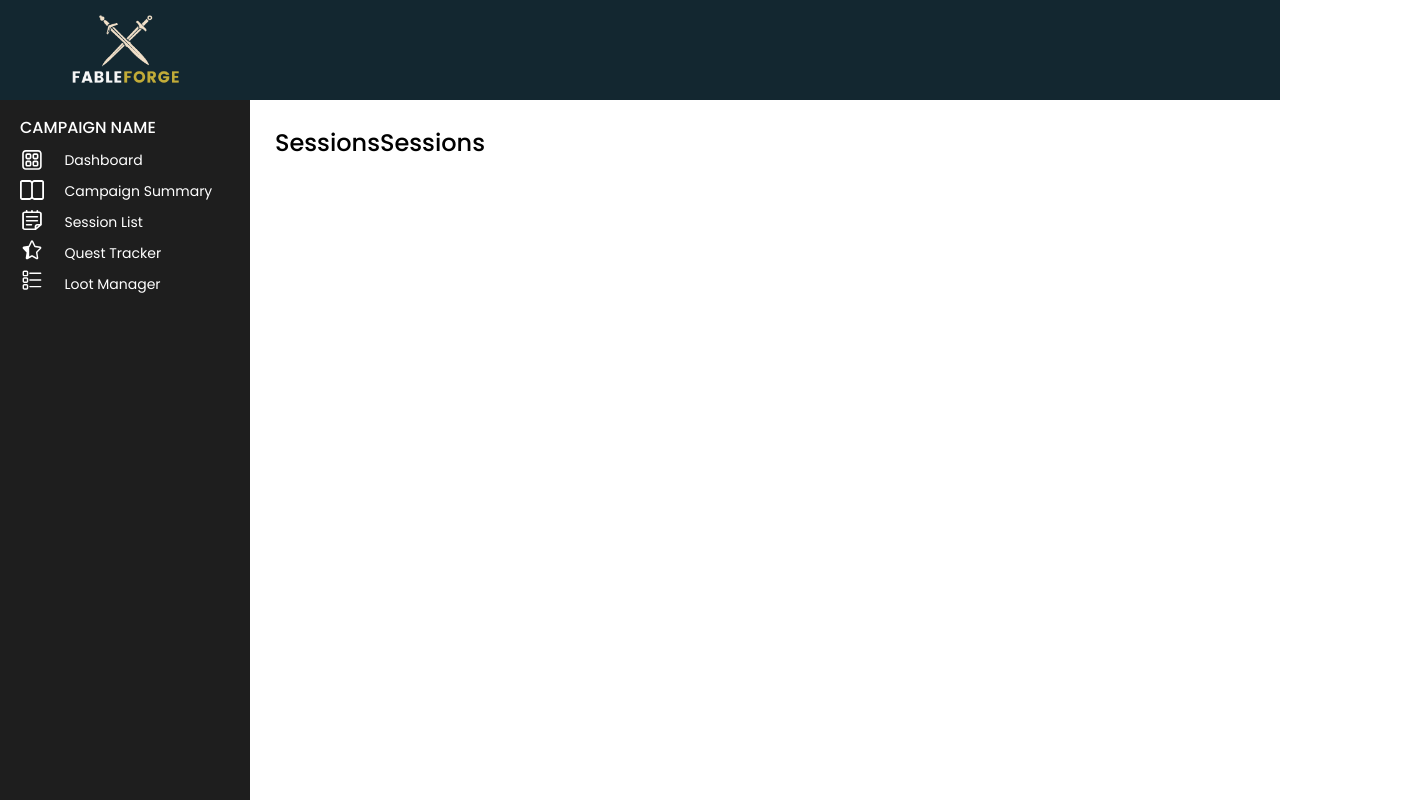
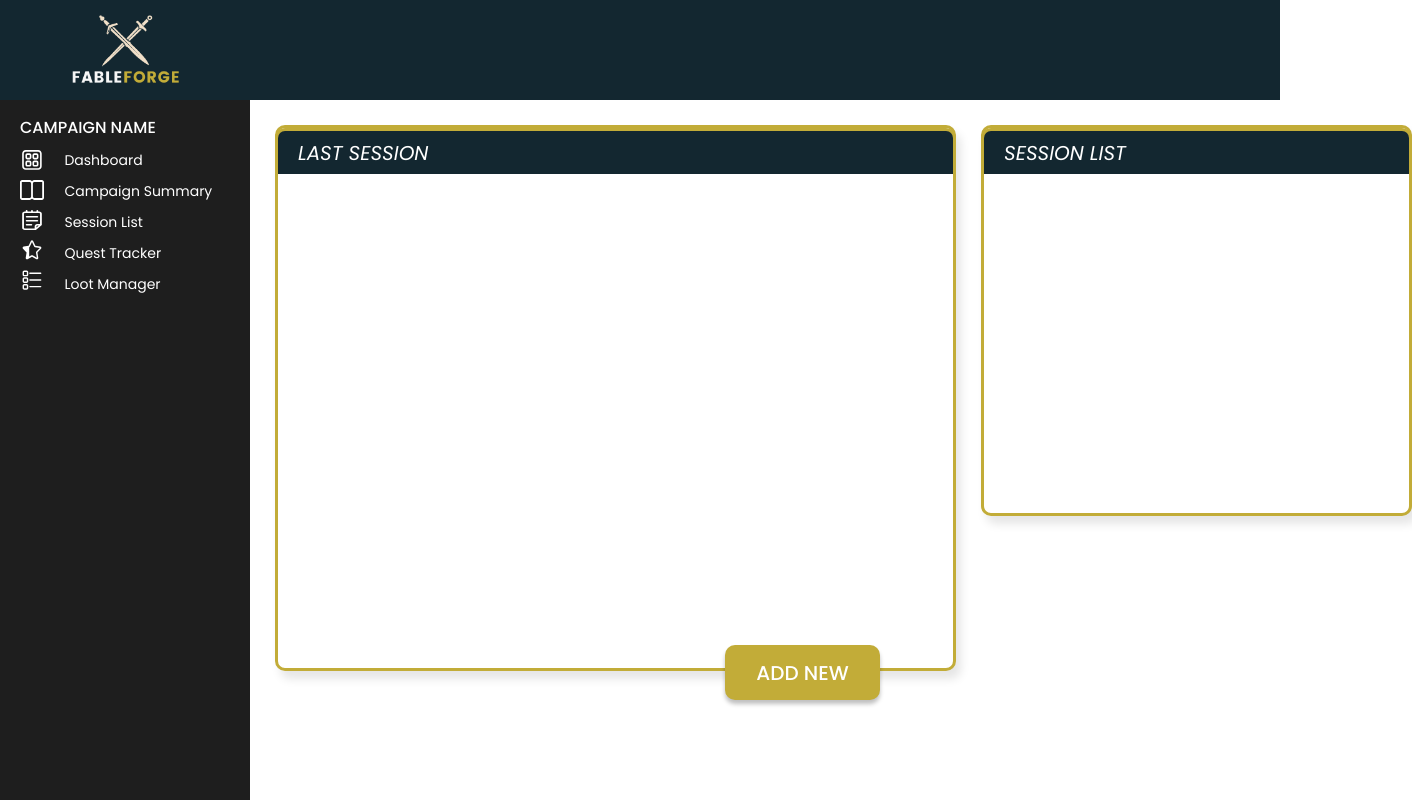
Before and after one commit to alliebourden/fableforge, a React (Vite) app: page /session-list in a window 1280 px wide. Shown: the whole page, 1412 px wide, since content can reach past the window. Built offline with nearby package versions, Linux system fonts and the light colour scheme.

Commit message:
style - general styling for session-list page components

```diff
--- a/src/App.css
+++ b/src/App.css
@@ -212,6 +212,117 @@
   margin-left: 275px;
 }
 
+.recent-session {
+  display: flex;
+  flex-direction: column;
+  align-items: center;
+  width: 675px;
+  height: 540px;
+  flex-shrink: 0;
+  border-radius: 10px;
+  border: 3px solid #c2ac38;
+  background: #fff;
+  box-shadow: 5px 8px 10px 0px rgba(0, 0, 0, 0.1);
+  z-index: 1;
+}
+
+.last-session-top {
+  text-transform: uppercase;
+  display: flex;
+  flex-direction: column;
+  width: 675px;
+  height: 43px;
+  border-radius: 10px 10px 0px 0px;
+  border-top: 3px solid #c2ac38;
+  border-right: 3px solid #c2ac38;
+  border-left: 3px solid #c2ac38;
+  background: #132730;
+  color: #ffffff;
+}
+
+.last-session-top p {
+  font-size: 20px;
+  font-style: italic;
+  font-weight: 500;
+  line-height: normal;
+  margin: 7px 0 0 20px;
+}
+
+.last-session-body {
+  margin: 10px 25px 0 25px;
+}
+
+.add-new-btn {
+  display: flex;
+  width: 155px;
+  height: 55px;
+  padding: 10px;
+  justify-content: center;
+  align-items: center;
+  gap: 10px;
+  flex-shrink: 0;
+  border-radius: 10px;
+  background: #c2ac38;
+  box-shadow: 0px 4px 4px 0px rgba(0, 0, 0, 0.25);
+  color: #fff;
+  font-family: Poppins;
+  font-size: 20px;
+  font-style: normal;
+  font-weight: 500;
+  line-height: normal;
+  border-style: none;
+  z-index: 2;
+  position: absolute;
+  margin: 520px 0 0 450px;
+}
+
+.all-sessions {
+  display: flex;
+  flex-direction: column;
+  align-items: center;
+  width: 425px;
+  height: 385px;
+  flex-shrink: 0;
+  border-radius: 10px;
+  border: 3px solid #c2ac38;
+  background: #fff;
+  box-shadow: 5px 8px 10px 0px rgba(0, 0, 0, 0.1);
+  margin-left: 25px;
+}
+
+.all-sessions-top {
+  text-transform: uppercase;
+  display: flex;
+  flex-direction: column;
+  width: 425px;
+  height: 43px;
+  border-radius: 10px 10px 0px 0px;
+  border-top: 3px solid #c2ac38;
+  border-right: 3px solid #c2ac38;
+  border-left: 3px solid #c2ac38;
+  background: #132730;
+  color: #ffffff;
+}
+
+.all-sessions-top p {
+  color: #fff;
+  font-family: Poppins;
+  font-size: 20px;
+  font-style: italic;
+  font-weight: 600;
+  line-height: normal;
+  margin: 7px 0 0 20px;
+}
+
+.session-list-body {
+  display: flex;
+  align-items: flex-start;
+}
+
+.session-list-body p {
+  margin: 10px 0 10px 0;
+}
+
 * {
   margin: 0;
 }
--- a/src/components/SessionEditor.jsx
+++ b/src/components/SessionEditor.jsx
@@ -106,7 +106,7 @@ const SessionEditor = () => {
 
   return (
     <div className="session-editor-content">
-      {JSON.stringify(sessions)}
+      {/* {JSON.stringify(sessions)} */}
       <form onSubmit={handleSubmit(onSubmit)} className="session-form">
         <div className="add-new-session">
           <p>Add New Session</p>
--- a/src/components/SessionList.jsx
+++ b/src/components/SessionList.jsx
@@ -6,28 +6,30 @@ const SessionList = () => {
   return (
     <div className="sessions">
       <div className="recent-session">
-        <h2>Sessions</h2>
-        <ul>
-          {sessions &&
-            sessions.map((session, index) => (
-              <li key={index}>
-                <strong>{session.header}</strong> - {session.date} -{" "}
-                {session.body}
-              </li>
-            ))}
-        </ul>
+        <div className="last-session-top">
+          <p>Last Session</p>
+        </div>
+        {sessions.length > 0 && (
+          <div className="last-session-body">
+            <strong>{sessions[sessions.length - 1].header}</strong> -{" "}
+            {sessions[sessions.length - 1].date}
+            <p>{sessions[sessions.length - 1].body}</p>
+          </div>
+        )}
       </div>
-      <div className="session-list">
-        <h2>Sessions</h2>
-        <ul>
-          {sessions &&
-            sessions.map((session, index) => (
-              <li key={index}>
-                <strong>{session.header}</strong> - {session.date} -{" "}
-                {session.body}
-              </li>
-            ))}
-        </ul>
+      <button className="add-new-btn">ADD NEW</button>
+      <div className="all-sessions">
+        <div className="all-sessions-top">
+          <p>Session List</p>
+        </div>
+        {sessions &&
+          sessions.map((session, index) => (
+            <div key={index} className="session-list-body">
+              <p>
+                <strong>{session.header}</strong> - {session.date}{" "}
+              </p>
+            </div>
+          ))}
       </div>
     </div>
   );
```
